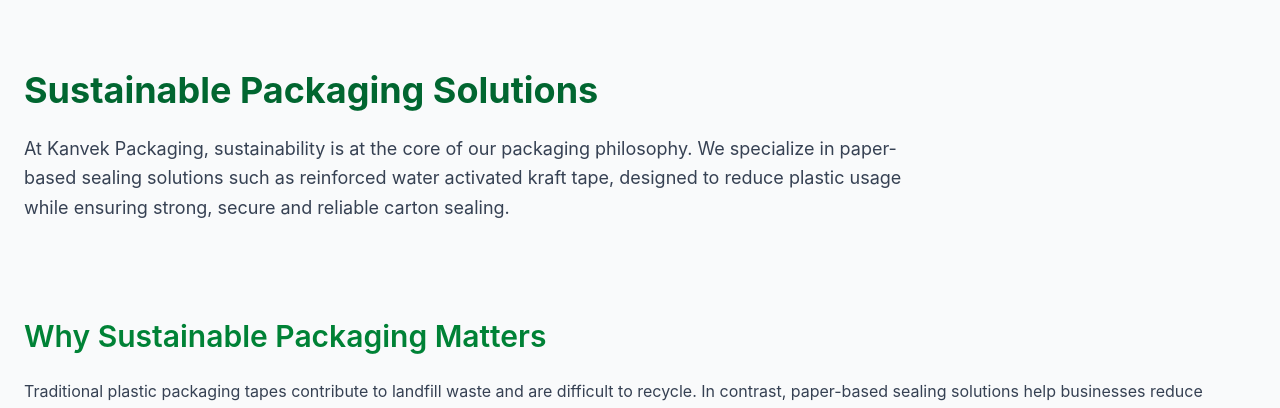
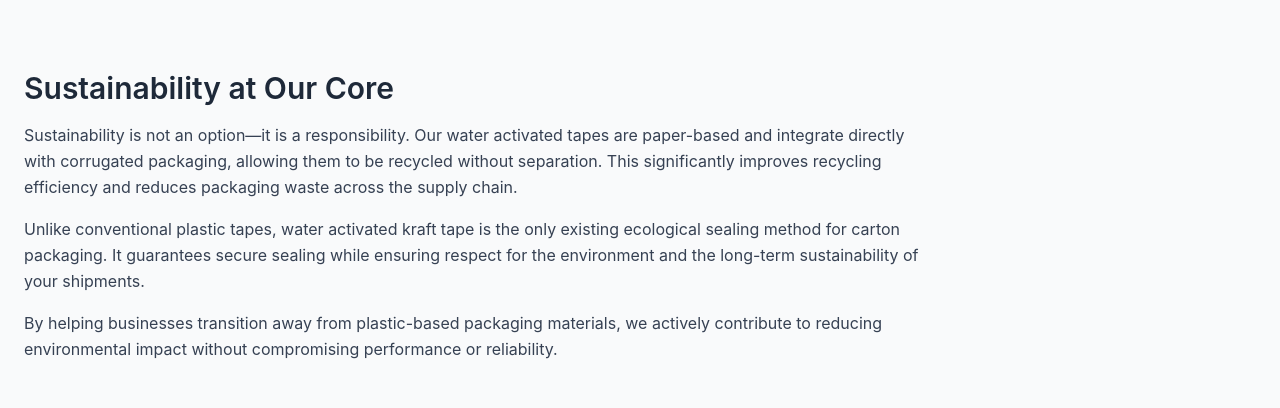
Before and after one commit to vivekchdh0691-wq/kanvekpackaging, a Next.js app: page /sustainability in a window 1280 px wide. Shown: the part 179-587 px from the top of the page. Built offline with nearby package versions, Linux system fonts and the light colour scheme.

Commit message:
Update page.tsx

```diff
--- a/app/sustainability/page.tsx
+++ b/app/sustainability/page.tsx
@@ -3,21 +3,32 @@
     <main className="max-w-7xl mx-auto px-6 py-24 space-y-24">
 
       {/* HERO */}
-      <section className="max-w-4xl">
-        <h1 className="text-4xl font-bold text-green-800 mb-6">
-          Sustainable Packaging Solutions
-        </h1>
+    <section className="max-w-4xl">
+  <h2 className="text-3xl font-semibold mb-4">
+    Sustainability at Our Core
+  </h2>
 
-        <p className="text-lg text-gray-700 leading-relaxed">
-          At Kanvek Packaging, sustainability is at the core of our
-          packaging philosophy. We specialize in paper-based sealing
-          solutions such as reinforced water activated kraft tape,
-          designed to reduce plastic usage while ensuring strong,
-          secure and reliable carton sealing.
-        </p>
-      </section>
+  <p className="text-gray-700 leading-relaxed">
+    Sustainability is not an option—it is a responsibility. Our water
+    activated tapes are paper-based and integrate directly with corrugated
+    packaging, allowing them to be recycled without separation. This
+    significantly improves recycling efficiency and reduces packaging waste
+    across the supply chain.
+  </p>
 
+  <p className="text-gray-700 leading-relaxed mt-4">
+    Unlike conventional plastic tapes, water activated kraft tape is the
+    only existing ecological sealing method for carton packaging. It
+    guarantees secure sealing while ensuring respect for the environment
+    and the long-term sustainability of your shipments.
+  </p>
 
+  <p className="text-gray-700 leading-relaxed mt-4">
+    By helping businesses transition away from plastic-based packaging
+    materials, we actively contribute to reducing environmental impact
+    without compromising performance or reliability.
+  </p>
+</section>
       {/* WHY SUSTAINABLE */}
       <section>
         <h2 className="text-3xl font-semibold text-green-700 mb-6">
```
